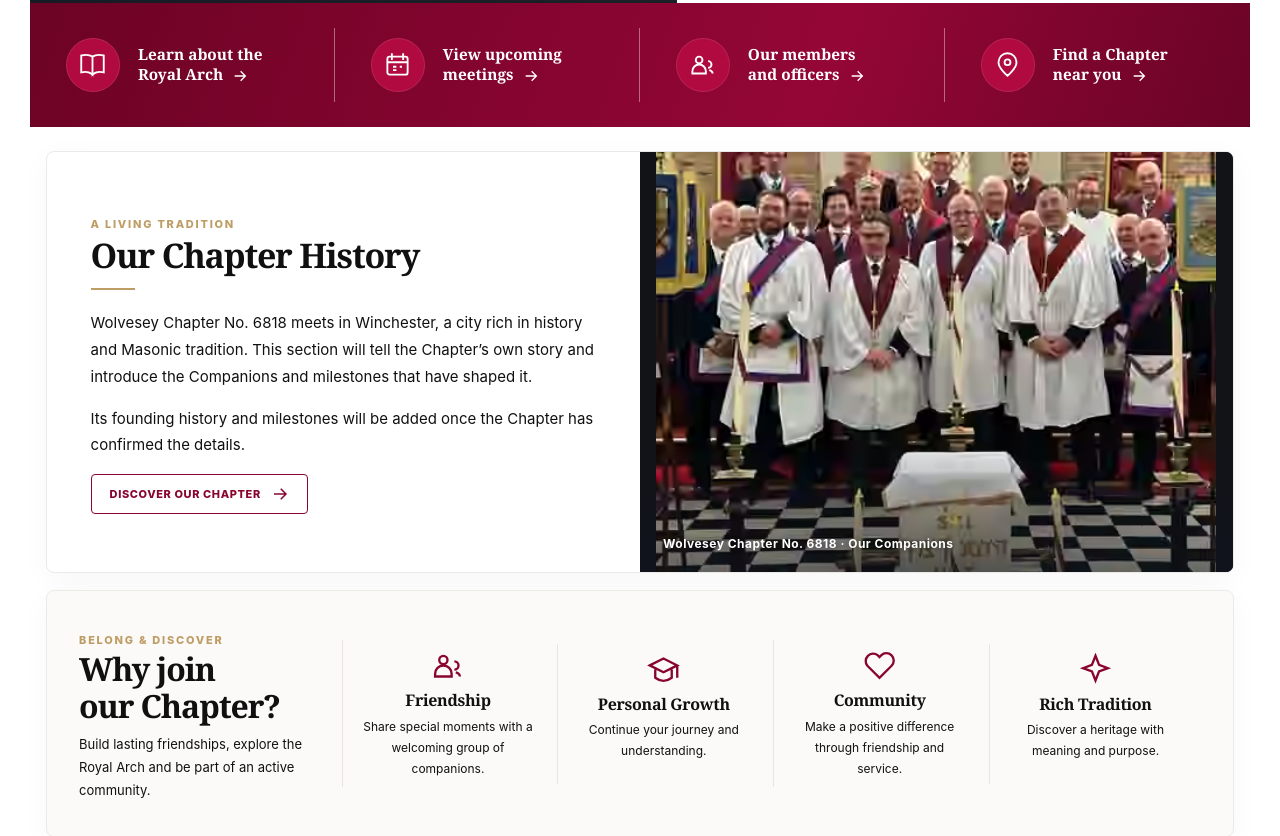
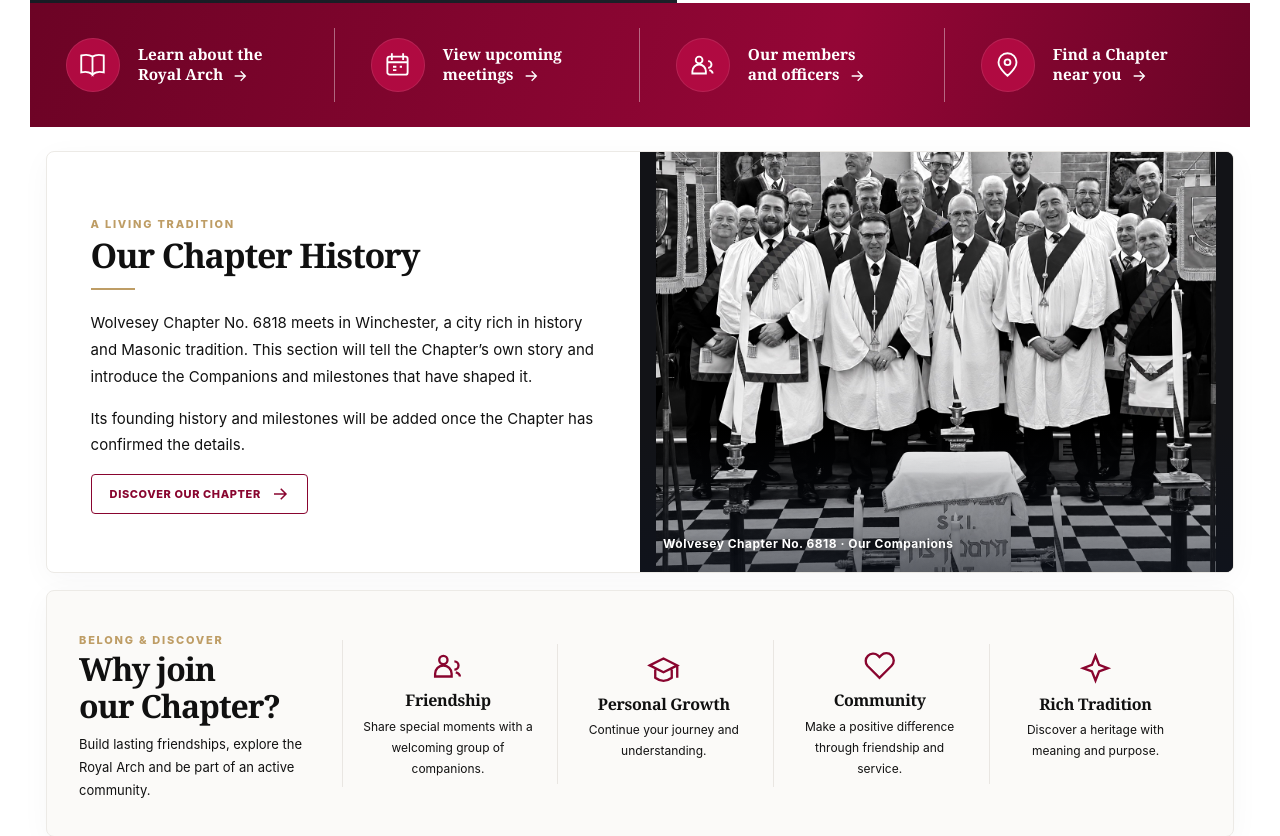
Before and after one commit to legacyinteractive/chapter-info-page, a website: page public/index.html in a window 1280 px wide. Shown: the part 945-1781 px from the top of the page. Drawn offline with Linux system fonts and the light colour scheme; grey boxes are pictures that could not be loaded.

Commit message:
Replace fuzzy group image with clearer Chapter photograph

```diff
--- a/public/index.html
+++ b/public/index.html
@@ -78,7 +78,7 @@
     .history .copy p{font-size:15px;max-width:580px}
     .history .image-wrap{position:relative;min-height:420px;background:#18191d;margin:0;isolation:isolate;overflow:hidden}
     .history img{width:100%;height:100%;object-fit:cover;object-position:center 53%;position:absolute;inset:0}
-    .history-photo img{object-fit:cover;object-position:center 32%}
+    .history-photo img{object-fit:contain;object-position:center;background:#171719;image-rendering:auto}
     .history-photo::after{content:"";position:absolute;inset:auto 0 0;height:34%;background:linear-gradient(0deg,rgba(14,19,30,.62),transparent);pointer-events:none}
     .history-photo figcaption{position:absolute;bottom:18px;left:23px;z-index:1;font-size:12px;font-weight:700;letter-spacing:.04em;color:white;text-shadow:0 1px 6px #0007}
     .cream-panel{background:var(--ivory)}
@@ -271,7 +271,7 @@
     <div class="content-stack">
       <section id="history" class="panel history">
         <div class="copy"><span class="eyebrow">A living tradition</span><h2 class="section-heading">Our Chapter History</h2><p>Wolvesey Chapter No. 6818 meets in Winchester, a city rich in history and Masonic tradition. This section will tell the Chapter’s own story and introduce the Companions and milestones that have shaped it.</p><p>Its founding history and milestones will be added once the Chapter has confirmed the details.</p><a href="#contact" class="button-outline">Discover our Chapter <svg fill="none" stroke="currentColor" stroke-width="2"><use href="#arrow"></use></svg></a></div>
-        <figure class="image-wrap history-photo"><img src="/images/wolvesey-chapter-companions.avif" alt="Group photograph of Wolvesey Chapter companions wearing Royal Arch regalia" loading="lazy" decoding="async" width="480" height="360"><figcaption>Wolvesey Chapter No. 6818 <span aria-hidden="true">·</span> Our Companions</figcaption></figure>
+        <figure class="image-wrap history-photo"><img src="/images/wolvesey-chapter-companions-clear.png" alt="Black-and-white photograph of Wolvesey Chapter companions wearing Royal Arch regalia" loading="lazy" decoding="async" width="1536" height="1024"><figcaption>Wolvesey Chapter No. 6818 <span aria-hidden="true">·</span> Our Companions</figcaption></figure>
       </section>
       <section id="benefits" class="panel cream-panel benefits">
         <div class="benefit-intro"><span class="eyebrow">Belong &amp; discover</span><h2>Why join our Chapter?</h2><p>Build lasting friendships, explore the Royal Arch and be part of an active community.</p></div>
```
Also changed, not shown: public/images/wolvesey-chapter-companions-clear.png (added).
